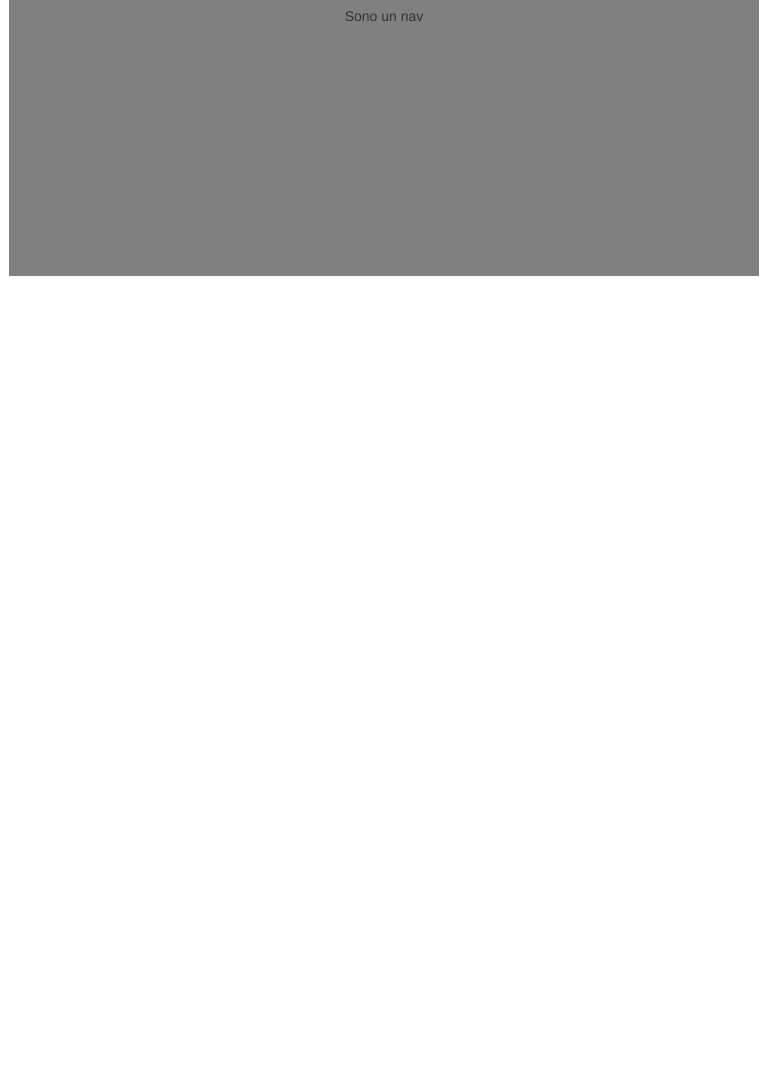
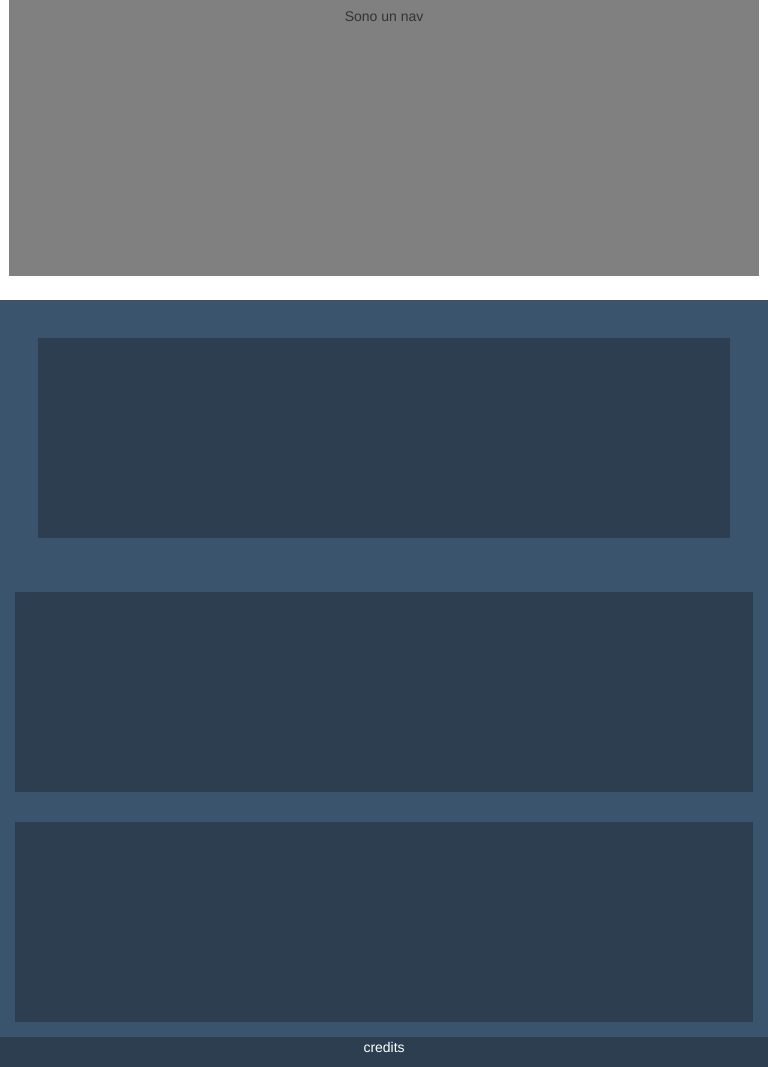
Before and after one commit to dalessio-federico/html-css-bootstrap-freelancer, a plain HTML site: page index.html in a window 768 px wide. Shown: the part 2149-3216 px from the top of the page. Before the commit the page ends 2449 px from the top, so only its background shows below. Drawn offline with nearby package versions, Linux system fonts and the light colour scheme.

Commit message:
Fine footer

```diff
--- a/css/master.css
+++ b/css/master.css
@@ -147,3 +147,71 @@
 #contact p {
   padding: 30% 0;
 }
+/* fine sezione contact */
+/* fine main */
+
+/* inizio footer */
+footer .container-fluid .upper-footer div:nth-child(2) {
+  padding: 0;
+}
+footer .container-fluid .upper-footer div:first-child {
+  padding-left: 20px;
+}
+footer .container-fluid .upper-footer div:last-child {
+  padding-right: 20px;
+}
+/* inizio upper footer */
+.upper-footer {
+  background-color: #3a546d;
+  color: white;
+}
+
+.prova {
+  height: 200px;
+  background-color: #2c3e50;
+}
+/* fine upper footer */
+
+/* inizio lower footer */
+.lower-footer {
+  background-color: #2c3e50;
+  color: white;
+}
+/* fine lower footer */
+/* main */
+
+/* @media screen and (min-width:992px) {
+  footer .container-fluid div:nth-child(2) {
+    padding: 15px
+  }
+  footer .container-fluid div:first-child {
+    padding: 15px
+  }
+  footer .container-fluid div:last-child {
+    padding: 15px
+  }
+} */
+
+@media screen and (min-width:722px) and (max-width:992px) {
+  footer .container-fluid .upper-footer div:nth-child(2) {
+    padding: 15px
+  }
+  footer .container-fluid .upper-footer div:first-child {
+    padding: 15px
+  }
+  footer .container-fluid .upper-footer div:last-child {
+    padding: 15px
+  }
+}
+
+@media screen and (max-width:772px) {
+  footer .container-fluid .upper-footer div:nth-child(2) {
+    padding: 15px
+  }
+  footer .container-fluid .upper-footer div:first-child {
+    padding: 5%
+  }
+  footer .container-fluid .upper-footer div:last-child {
+    padding: 15px
+  }
+}
--- a/index.html
+++ b/index.html
@@ -127,7 +127,22 @@
 
     <!-- inizio footer -->
     <footer>
-
+      <div class="container-fluid text-center">
+        <div class="row upper-footer">
+          <div class="col-lg-4 col-md-4 col-sm-12 col-xs-12">
+            <div class="prova"></div>
+          </div>
+          <div class="col-lg-4 col-md-4 col-sm-12 col-xs-12">
+            <div class="prova"></div>
+          </div>
+          <div class="col-lg-4 col-md-4 col-sm-12 col-xs-12">
+            <div class="prova"></div>
+          </div>
+        </div>
+        <div class="row lower-footer">
+          <p>credits</p>
+        </div>
+      </div>
     </footer>
     <!-- fine footer -->
   </body>
```
